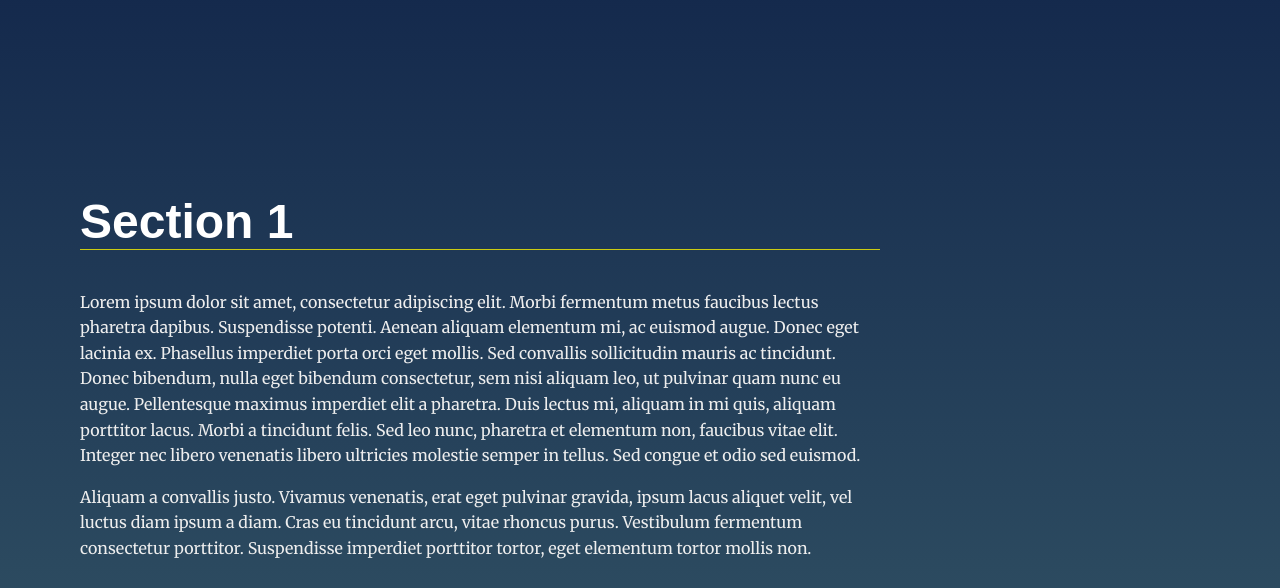
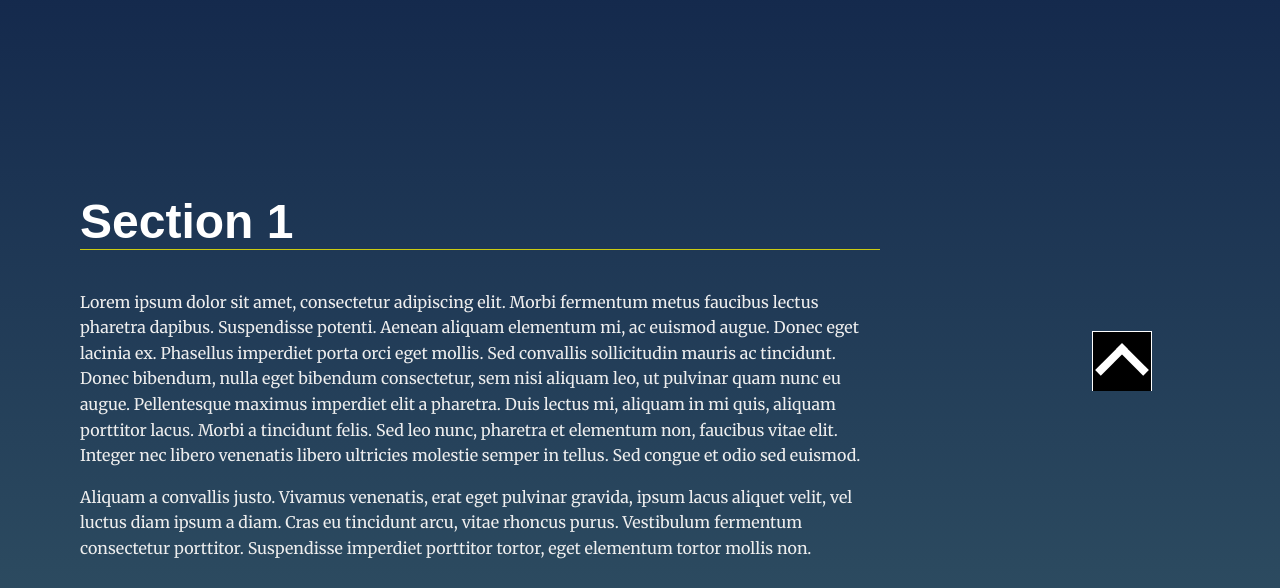
Before and after one commit to Ibort/landing-page-project, a plain HTML site: page index.html in a window 1280 px wide. Shown: the part 509-1097 px from the top of the page. Drawn offline with Linux system fonts and the light colour scheme.

Commit message:
added scroll to top button

```diff
--- a/css/styles.css
+++ b/css/styles.css
@@ -10,10 +10,6 @@
 
 
 /* ---- Base Rules ---- */
-html {
-  scroll-behavior: smooth;
-}
-
 body {
     background: rgb(136,203,171);
     background: linear-gradient(0deg, rgba(136,203,171,1) 0%, rgba(0,13,60,1) 100%);
@@ -100,6 +96,37 @@ section {
     background: #333;
     color: #fff;
     transition: ease 0.3s all;
+}
+
+.scroll__top{
+  position: fixed;
+  bottom: -100px;
+  right: 10vw;
+  background-color: black;
+  border: 1px solid white;
+  border-bottom: black;
+  padding: 10px;
+  transition-duration: 1s;
+}
+
+.scroll__top-active {
+  bottom: -50px;
+}
+
+.scroll__top:hover{
+  bottom: 0px;
+}
+
+.scroll__top button{
+  outline: none;
+  position: relative;
+  top: 8px;
+  background: 0;
+  border: solid white;
+  border-width: 0 8px 8px 0;
+  padding: 15px;
+  transform: rotate(-135deg);
+  -webkit-transform: rotate(-135deg);
 }
 
 /* Header Styles */
--- a/index.html
+++ b/index.html
@@ -19,7 +19,7 @@
     </nav>
   </header>
   <main>
-    <header class="main__hero">
+    <header id="main__head" class="main__hero">
       <h1>Landing Page </h1>
     </header>
     <!-- Each Section has an ID (used for the anchor) and
@@ -58,6 +58,9 @@
         <p>Aliquam a convallis justo. Vivamus venenatis, erat eget pulvinar gravida, ipsum lacus aliquet velit, vel luctus diam ipsum a diam. Cras eu tincidunt arcu, vitae rhoncus purus. Vestibulum fermentum consectetur porttitor. Suspendisse imperdiet porttitor tortor, eget elementum tortor mollis non.</p>
       </div>
     </section>
+    <div id="topBtn" data-nav="main__head" class="scroll__top">
+      <button data-nav="main__head"></button>
+    </div>
   </main>
   <footer class="page__footer">
     <p>&copy Udacity</p>
--- a/js/app.js
+++ b/js/app.js
@@ -26,7 +26,15 @@ window.addEventListener('scroll', scrollPosActive);
  * Start Helper Functions
  *
 */
-
+function scrollTopBtn(vis){
+  const topBtn = document.getElementById('topBtn');
+  if (vis === 1){
+    topBtn.classList.add('scroll__top-active')
+  }
+  if (vis === 0){
+    topBtn.classList.remove('scroll__top-active')
+  }
+}
 
 /**
  * End Helper Functions
@@ -50,6 +58,7 @@ function buildNav(){
   }
   navBar.addEventListener('click', scrollToPos);
   navBar.appendChild(navItems);
+  document.getElementById('topBtn').addEventListener('click', scrollToPos);
 }
 
 // Add class 'active' to section when near top of viewport
@@ -73,13 +82,19 @@ function scrollPosActive(){
       }
     }
   }
+  if(content[0].parentElement.getBoundingClientRect().top < 0){
+    scrollTopBtn(1);
+  }
+  else {
+    scrollTopBtn(0);
+  }
 }
 
 // Scroll to anchor ID using scrollTO event
 function scrollToPos(){
   const clickedBtn = event.target.dataset.nav;
   const scrollTarget = document.getElementById(clickedBtn);
-  scrollTarget.scrollIntoView();
+  scrollTarget.scrollIntoView({behavior: "smooth"});
 }
 
 /**
```
